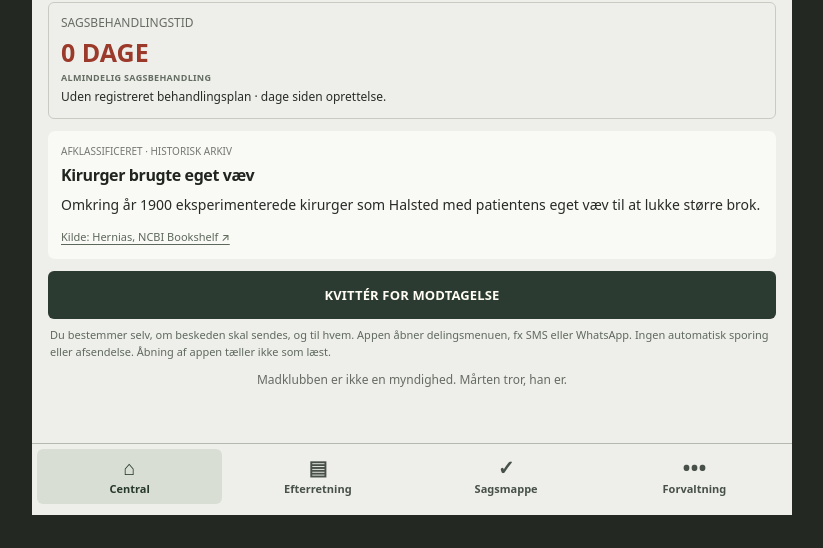
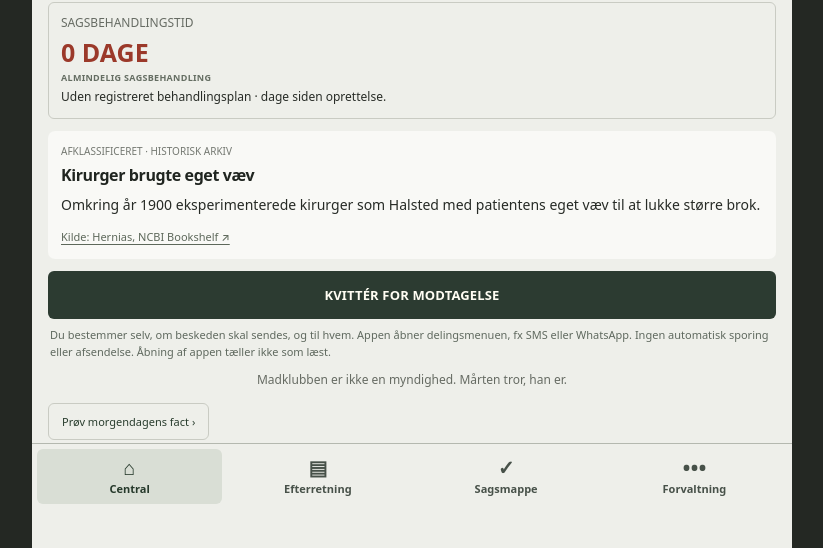
Before and after one commit to henrikeskelund-spec/maartens-brokvagt, a plain HTML site: page index.html in a window 1280 px wide. Shown: the part 285-833 px from the top of the page, without its empty margins (228-1051 px from the left). Before the commit the page ends 800 px from the top, so only its background shows below. Drawn offline with Linux system fonts and the light colour scheme.

Commit message:
Preserve receipt protocol and date preview in the compact redesign

```diff
--- a/index.html
+++ b/index.html
@@ -135,7 +135,7 @@ main{width:min(100%,760px);padding:18px 16px calc(100px + env(safe-area-inset-bo
 .historyCard h2{font:650 16px/1.35 system-ui,sans-serif;color:#202520;margin:7px 0}
 .historyCard p{font-size:14px;line-height:1.55;margin:6px 0 9px;color:#272b26}
 .historyCard a{color:#5d685a;font-size:11px;line-height:1.5;font-weight:500;overflow-wrap:anywhere}
-.historyFoot{display:none}.historyActions{margin-bottom:12px}
+.historyFoot{display:none}.historyFoot.previewVisible{display:block;color:#9f3c2c;font-weight:700}.historyActions{margin:14px 0 8px}.historyActions button{border-radius:6px;background:transparent;border-color:#c9cbc3;font-size:11px;font-weight:500}.receiptPanel{margin-top:14px}.receiptPanel h2{font-size:16px;margin:0}.receiptPanel .ackStats{display:flex}
 .ackCard{background:transparent;border:0;border-radius:0;box-shadow:none;padding:0;margin:0}
 #screen-home .ackHeader,#screen-home .ackCard>.baseText,#screen-home .ackStats{display:none}
 #screen-home .ackCard>.btn{margin:0;border-radius:6px;font-size:13px;font-weight:700;background:#2c3b31;border:0;box-shadow:none}
@@ -250,7 +250,7 @@ function renderHistory(){const {fact,date}=currentFact();setText('historyTitle',
 setText('dateLabel',`${date.toLocaleDateString('da-DK',{day:'numeric',month:'long'}).toUpperCase()} · ${fact.day}/31`);
 el('historySource').href=fact.sourceUrl;setText('historySource',`Kilde: ${fact.sourceName} ↗`);
 setText('historyFoot',demoOffset?'Dette er en prøvevisning. I morgen skifter appen automatisk.':'En ny fact hver kalenderdag. 31 på rotation.');
-el('resetDate').classList.toggle('hidden',!demoOffset);}
+el('resetDate').classList.toggle('hidden',!demoOffset);el('historyFoot').classList.toggle('previewVisible',!!demoOffset);}
 function renderStatus(){const done=status==='booked'||status==='watching';const titles={pending:'{{NAVN}}: SAG UAFSLUTTET',contacted:'LÆGE KONTAKTET',booked:'OPERATIONSDATO REGISTRERET',watching:'LÆGEFAGLIG AFVENTNING AFTALT'};const desc={pending:'Få vurderet hos lægen, om brokket skal opereres, eller om det er forsvarligt at afvente.',contacted:'Følg op, til du har en konkret plan fra lægen.',booked:'Kommissionen indstiller de daglige henvendelser. Det historiske arkiv er stadig åbent.',watching:'Kommissionen indstiller de daglige henvendelser. Det historiske arkiv er stadig åbent.'};setText('statusTitle',titles[status]||titles.pending);setText('statusText',desc[status]||desc.pending);
 el('statusDot').style.background=done?'var(--green)':'var(--gold)';setText('missionStatus',done?'AFSLUTTET':'UAFSLUTTET');el('statusButtons').classList.toggle('hidden',done);el('finishButtons').classList.toggle('hidden',!done);el('reminderSection').classList.toggle('hidden',done);el('contacted').classList.toggle('hidden',status==='contacted');
 el('certificate').classList.toggle('hidden',!done);
@@ -294,9 +294,10 @@ if ('serviceWorker' in navigator && location.protocol === 'https:') {
  screens.home.append(welcome);add('home',[3]);
  const docket=document.createElement('div');docket.className='docket';docket.innerHTML='<small>SAGSBEHANDLINGSTID</small><b id="caseCount">0 DAGE</b><strong id="caseLevel">ALMINDELIG SAGSBEHANDLING</strong><span class="caseNote" id="caseNote">Uden registreret behandlingsplan · dage siden oprettelse.</span>';screens.home.append(docket);add('home',[4,5,7,8]);renderCase();
  screens.history.innerHTML='<h1 class="screenTitle">Historiske efterretninger</h1><p class="screenSubtitle">Et nyt historisk nedslag hver kalenderdag. Fra oldtidens metoder til moderne brokkirurgi. Alle historier har kilde.</p>';
- add('history',[6,9,10]);
+ add('history',[9,10]);
  screens.status.innerHTML='<h1 class="screenTitle">Sagsmappe JONAS-001</h1><p class="screenSubtitle">Sagens formål: En konkret aftale med lægen. Kommissionen accepterer både en operationsdato og en lægefaglig aftale om at afvente.</p>';
  add('status',[11,12]);
+ const receiptStats=children[8].querySelector('.ackStats');const receiptPanel=document.createElement('section');receiptPanel.className='panel receiptPanel';receiptPanel.innerHTML='<h2>Kvitteringsprotokol</h2><p class="baseText">Din egen lokale journal over modtagne henvendelser. Ingen ekstern overvågning.</p>';receiptPanel.append(receiptStats);screens.status.append(receiptPanel);
  screens.more.innerHTML='<h1 class="screenTitle">Kommissionens forvaltning</h1><p class="screenSubtitle">Praktisk information, sundhedsfaglige kilder og fortrolighed. Ingen myndighedsstatus.</p>';
  add('more',[2,13,14,15,16,17,18]);
  const notice=document.createElement('div');notice.className='helperLine';notice.textContent='Webappen viser en ny historisk fact hver dag, når du åbner den. Automatiske baggrundsnotifikationer kræver en separat mobil- eller pushløsning.';screens.more.insertBefore(notice,screens.more.children[2]);
@@ -316,7 +317,7 @@ if ('serviceWorker' in navigator && location.protocol === 'https:') {
   try{history.replaceState(null,'','#'+view)}catch(e){}
   window.scrollTo({top:0,behavior:'instant'});
  }
- const foot=document.createElement('p');foot.className='commissionFoot';foot.textContent='Madklubben er ikke en myndighed. Mårten tror, han er.';screens.home.append(foot);
+ const foot=document.createElement('p');foot.className='commissionFoot';foot.textContent='Madklubben er ikke en myndighed. Mårten tror, han er.';screens.home.append(foot);add('home',[6]);
  const hash=location.hash.replace('#','');show(screens[hash]?hash:'home');
  window.addEventListener('hashchange',()=>{const next=location.hash.replace('#','');if(screens[next])show(next)});
 })();
```
